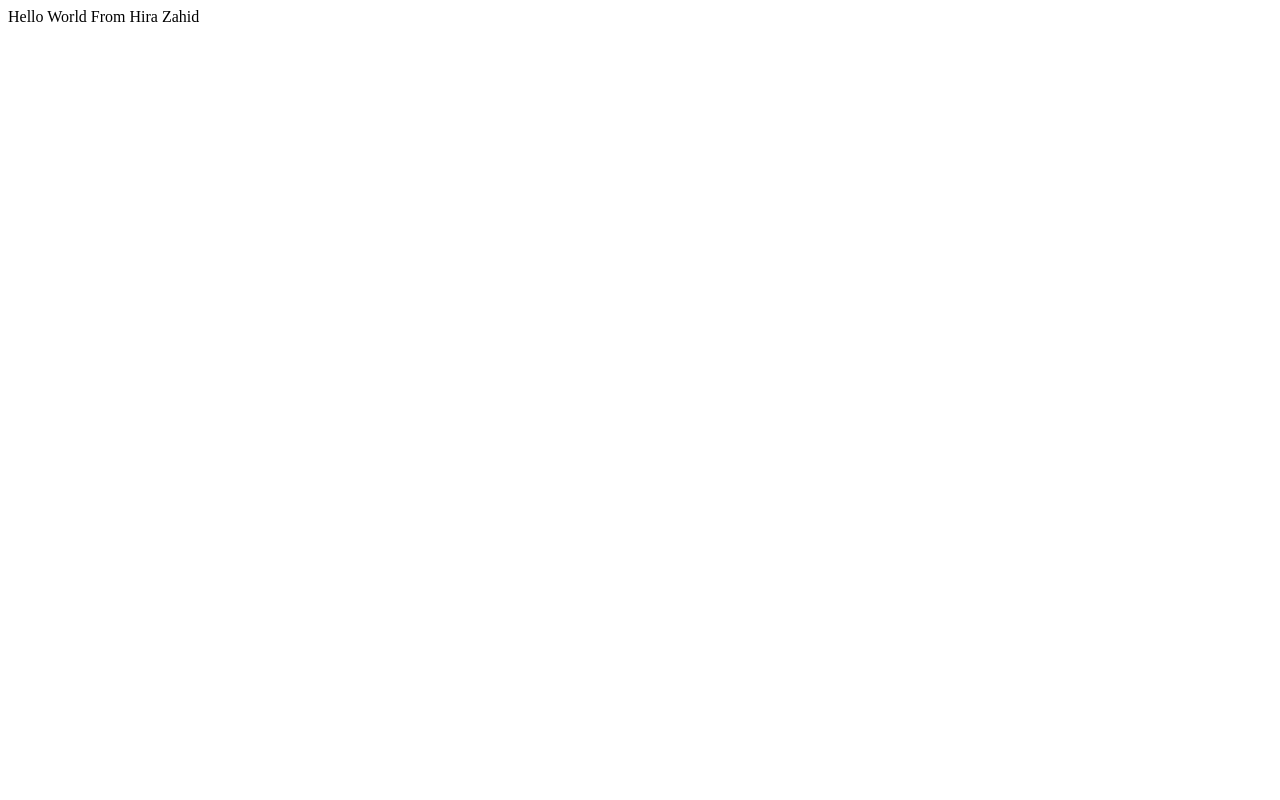
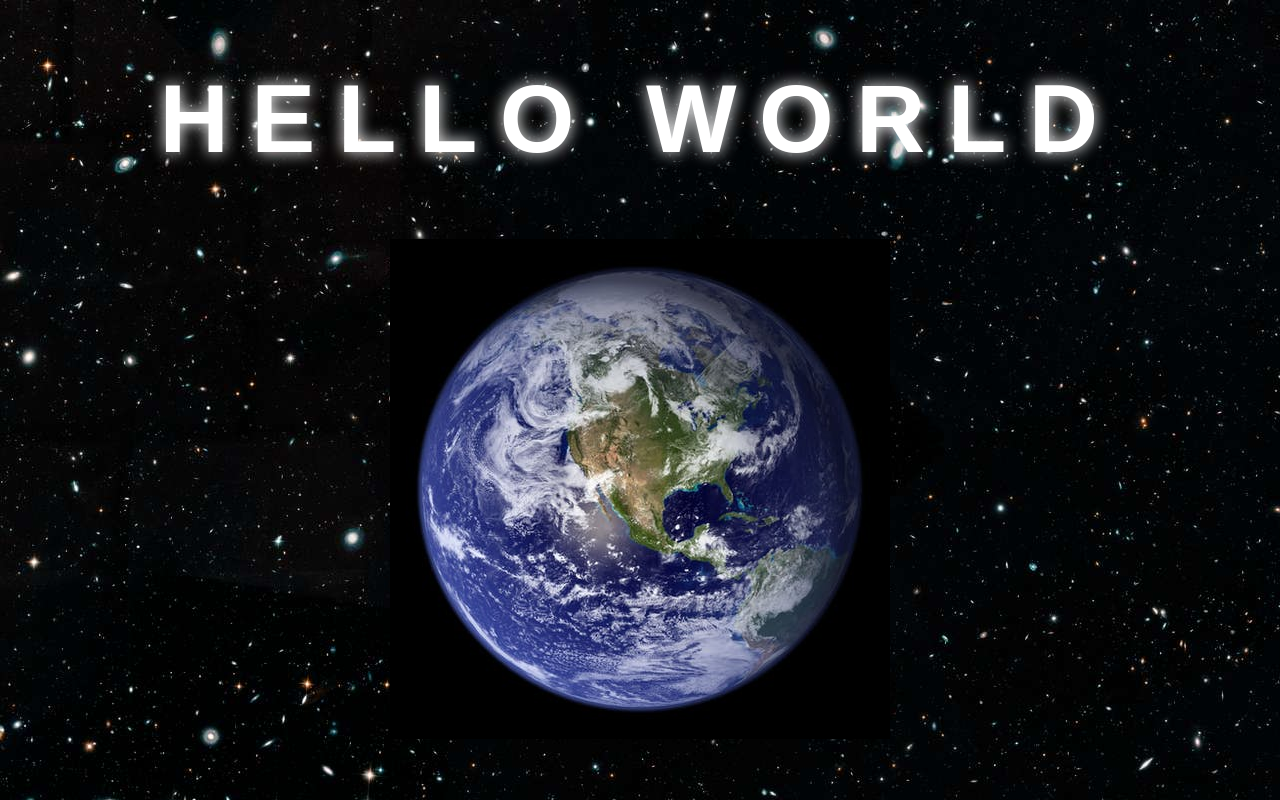
Before and after one commit to HiraZahid98/bootcamp2020, a plain HTML site: page index.html in a window 1280 px wide. Drawn offline with Linux system fonts and the light colour scheme.

Commit message:
first_commit
first_edit

```diff
--- a/index.html
+++ b/index.html
@@ -3,9 +3,29 @@
 <head>
     <meta charset="UTF-8">
     <meta name="viewport" content="width=device-width, initial-scale=1.0">
-    <title>Document</title>
+    <title>Hello World</title>
+    <style>
+        html{
+            font-size: 16px;
+            background-image: url('images/space.jpg');
+        }
+        div.world{
+            text-align: center;
+        }
+        h1{
+            font-family: Arial, Helvetica, sans-serif;
+            font-size: 6rem;
+            color: white;
+            letter-spacing: 1.4rem;
+            text-transform: uppercase;
+            text-shadow: 0rem 0rem 1rem white;
+        }
+    </style>
 </head>
 <body>
-    Hello World From Hira Zahid
+    <div class="world">
+        <h1>Hello World</h1>
+        <img src="images/world.jpeg" alt="spinning world">
+    </div>
 </body>
 </html>
```
Also changed, not shown: images/space.jpg (added), images/world.jpeg (added).
